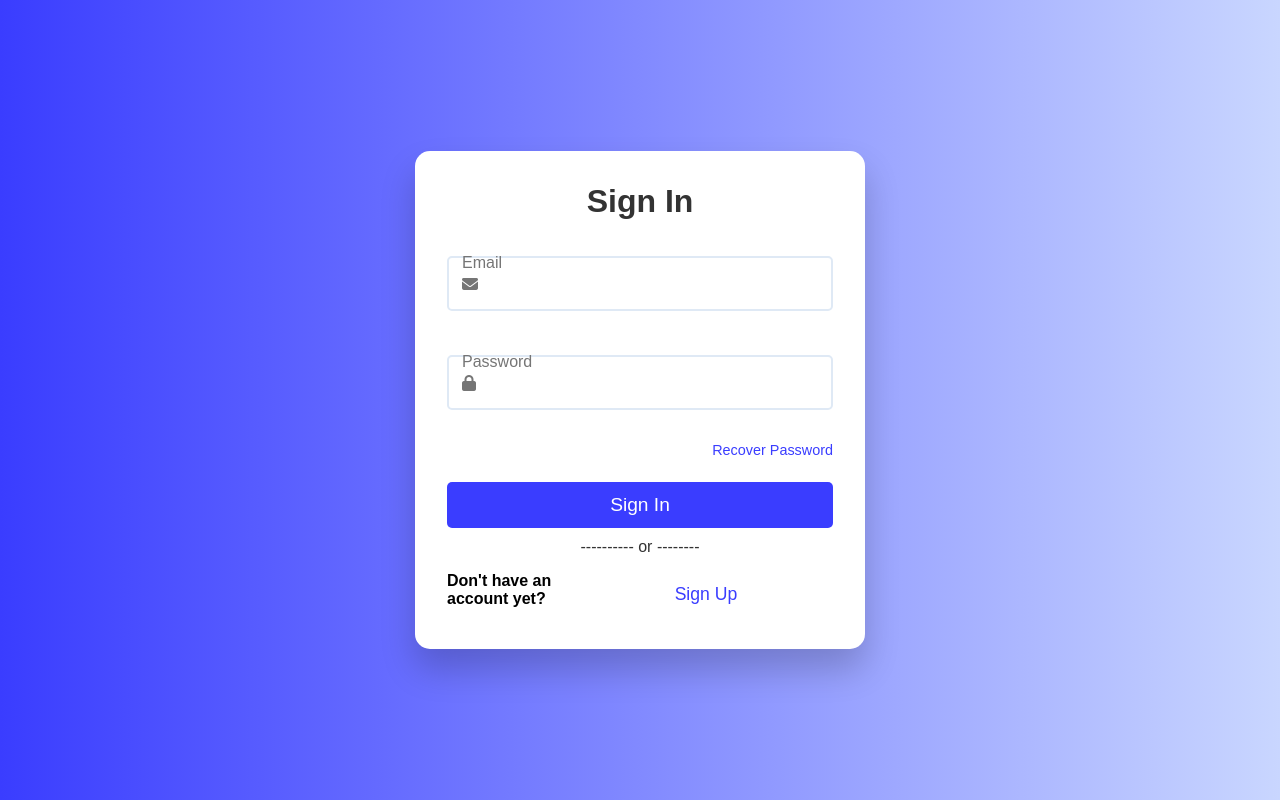
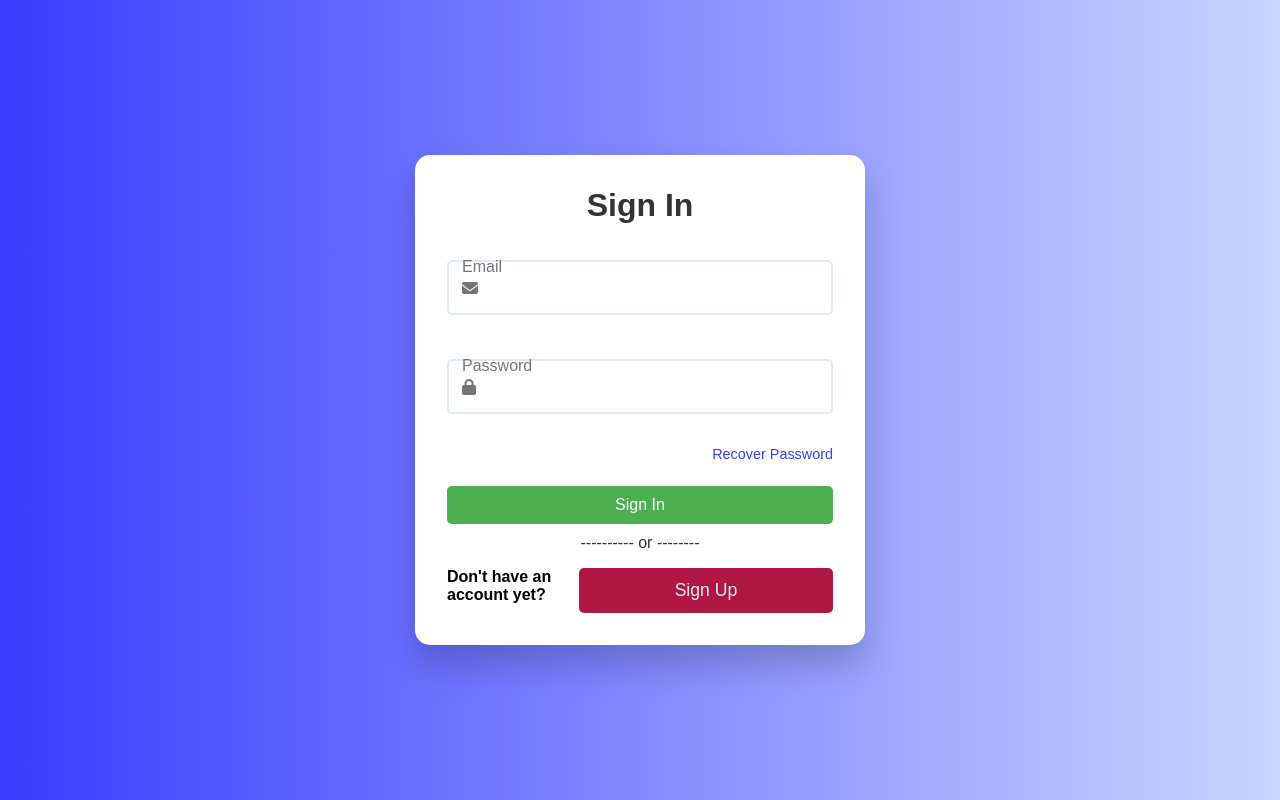
Before and after one commit to imDarshanGK/Drx.MediMate, a Flask app: page / in a window 1280 px wide. Run offline with Flask 3, Linux system fonts and the light colour scheme; some libraries are stand-ins or nearby versions.

Commit message:
change ui color

```diff
--- a/static/css/sisu.css
+++ b/static/css/sisu.css
@@ -86,6 +86,22 @@ input:not(:placeholder-shown) ~ label {
     color: #3a3dff;
 }
 
+.btn {
+    background-color: #4CAF50;
+    color: white;
+    padding: 10px 20px;
+    border: none;
+    border-radius: 5px;
+    cursor: pointer;
+    font-size: 16px;
+}
+
+.btn:hover {
+    background-color: #45a049;
+}
+
+
+
 button {
     width: 100%;
     padding: 12px;
@@ -144,7 +160,8 @@ button:hover {
 #signUpButton,
 #signInButton {
     background-color: transparent;
-    color: #3a3dff;
+    color:#dfe9f5;
+    background-color:#AF1740 ;
     border: none;
     font-size: 1.1rem;
     cursor: pointer;
```
